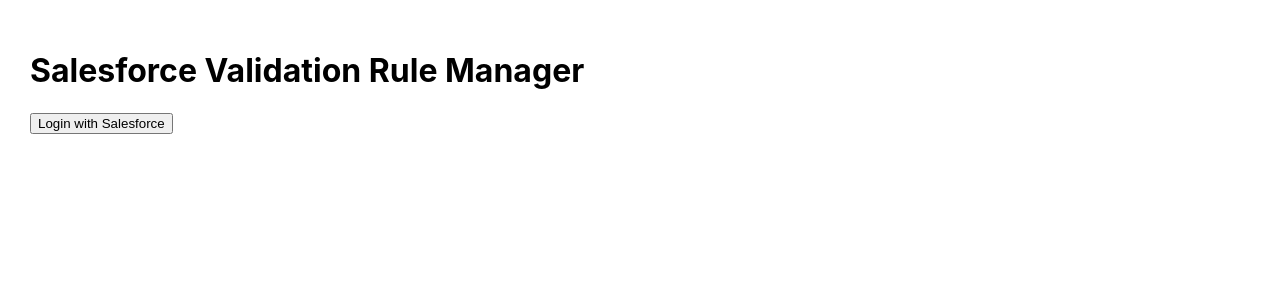
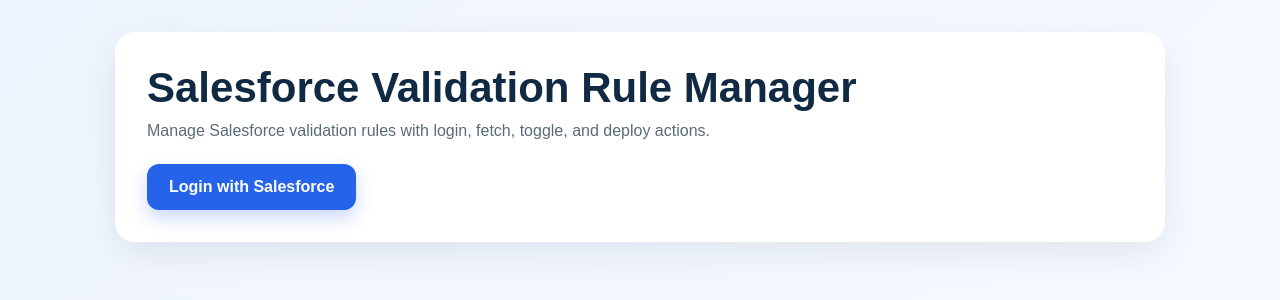
Before and after one commit to Nitin88362/salesforce-validation-rule-manager, a React (Create React App) app: page / in a window 1280 px wide. Shown: the top 300 px of the page. Built offline with nearby package versions, Linux system fonts and the light colour scheme.

Commit message:
final working code2

```diff
--- a/src/App.js
+++ b/src/App.js
@@ -8,10 +8,8 @@
   const [message, setMessage] = useState("Please load validation rules.");
   const [loading, setLoading] = useState(false);
 
-  // ✅ Salesforce Config
-  const CLIENT_ID = "3MVG9dAEux2v1sLukFhQF9vBZ.qENfdR_rvfqzAtMu97Uao21TxTxZXc7nPbu8lIdxmiWZ8hJwpo1VWMkzDf1";
-
-  // ✅ IMPORTANT FIX (auto dynamic URL)
+  const CLIENT_ID =
+    "3MVG9dAEux2v1sLukFhQF9vBZ.qENfdR_rvfqzAtMu97Uao21TxTxZXc7nPbu8lIdxmiWZ8hJwpo1VWMkzDf1";
   const REDIRECT_URI = window.location.origin + "/callback";
 
   useEffect(() => {
@@ -32,7 +30,6 @@
     } else {
       const savedToken = localStorage.getItem("access_token");
       const savedUrl = localStorage.getItem("instance_url");
-
       if (savedToken && savedUrl) {
         setAccessToken(savedToken);
         setInstanceUrl(savedUrl);
@@ -55,8 +52,7 @@
       setLoading(true);
       setMessage("Loading validation rules...");
 
-      const query =
-        "SELECT Id, ValidationName, Active FROM ValidationRule";
+      const query = "SELECT Id, ValidationName, Active FROM ValidationRule";
 
       const response = await axios.get(
         `${instanceUrl}/services/data/v60.0/tooling/query/?q=${encodeURIComponent(query)}`,
@@ -71,7 +67,7 @@
       setRules(fetchedRules);
       setMessage(`${fetchedRules.length} validation rule(s) loaded successfully.`);
     } catch (error) {
-      setMessage("Failed to load rules");
+      setMessage("Failed to load rules.");
       setRules([]);
     } finally {
       setLoading(false);
@@ -83,10 +79,15 @@
       rule.Id === id ? { ...rule, Active: !rule.Active } : rule
     );
     setRules(updatedRules);
-    setMessage("Updated locally. Click Deploy.");
+    setMessage("Rule updated locally. Click Deploy Changes.");
   };
 
   const toggleAllRules = () => {
+    if (rules.length === 0) {
+      setMessage("Please load validation rules first.");
+      return;
+    }
+
     const allActive = rules.every((rule) => rule.Active);
     const updatedRules = rules.map((rule) => ({
       ...rule,
@@ -94,7 +95,7 @@
     }));
 
     setRules(updatedRules);
-    setMessage("All updated. Click Deploy.");
+    setMessage("All rules updated locally. Click Deploy Changes.");
   };
 
   const deployChanges = async () => {
@@ -102,7 +103,6 @@
       setLoading(true);
       setMessage("Deploying changes...");
 
-      // ✅ FINAL BACKEND URL (Render)
       const response = await axios.post(
         "https://salesforce-validation-rule-manager-4.onrender.com/deploy-rules",
         {
@@ -114,7 +114,7 @@
 
       setMessage(response.data.message || "Deploy success");
     } catch (error) {
-      setMessage("Deploy failed ❌");
+      setMessage("Deploy failed.");
     } finally {
       setLoading(false);
     }
@@ -125,51 +125,290 @@
     setAccessToken("");
     setInstanceUrl("");
     setRules([]);
-    setMessage("Logged out");
+    setMessage("Logged out successfully.");
+  };
+
+  const styles = {
+    page: {
+      minHeight: "100vh",
+      background: "linear-gradient(135deg, #eef4ff 0%, #f8fbff 100%)",
+      padding: "32px 16px",
+      fontFamily: "Arial, sans-serif",
+    },
+    container: {
+      maxWidth: "1050px",
+      margin: "0 auto",
+    },
+    card: {
+      backgroundColor: "#ffffff",
+      borderRadius: "20px",
+      boxShadow: "0 12px 35px rgba(15, 23, 42, 0.08)",
+      padding: "32px",
+    },
+    title: {
+      margin: 0,
+      fontSize: "42px",
+      fontWeight: "700",
+      color: "#102a43",
+      marginBottom: "10px",
+    },
+    subtitle: {
+      margin: 0,
+      color: "#5b6b7a",
+      fontSize: "16px",
+      marginBottom: "24px",
+    },
+    topBar: {
+      display: "flex",
+      flexWrap: "wrap",
+      gap: "12px",
+      marginBottom: "20px",
+    },
+    primaryButton: {
+      backgroundColor: "#2563eb",
+      color: "#fff",
+      border: "none",
+      borderRadius: "10px",
+      padding: "12px 18px",
+      fontSize: "15px",
+      fontWeight: "600",
+      cursor: "pointer",
+      boxShadow: "0 6px 14px rgba(37, 99, 235, 0.22)",
+    },
+    grayButton: {
+      backgroundColor: "#6b7280",
+      color: "#fff",
+      border: "none",
+      borderRadius: "10px",
+      padding: "12px 18px",
+      fontSize: "15px",
+      fontWeight: "600",
+      cursor: "pointer",
+    },
+    greenButton: {
+      backgroundColor: "#059669",
+      color: "#fff",
+      border: "none",
+      borderRadius: "10px",
+      padding: "12px 18px",
+      fontSize: "15px",
+      fontWeight: "600",
+      cursor: "pointer",
+      boxShadow: "0 6px 14px rgba(5, 150, 105, 0.20)",
+    },
+    loginButton: {
+      backgroundColor: "#2563eb",
+      color: "#fff",
+      border: "none",
+      borderRadius: "12px",
+      padding: "14px 22px",
+      fontSize: "16px",
+      fontWeight: "700",
+      cursor: "pointer",
+      boxShadow: "0 8px 18px rgba(37, 99, 235, 0.24)",
+    },
+    messageBox: {
+      backgroundColor: "#eef2ff",
+      border: "1px solid #dbe3ff",
+      color: "#1e3a8a",
+      padding: "14px 16px",
+      borderRadius: "12px",
+      fontWeight: "600",
+      marginBottom: "22px",
+    },
+    infoGrid: {
+      display: "grid",
+      gridTemplateColumns: "repeat(auto-fit, minmax(220px, 1fr))",
+      gap: "16px",
+      marginBottom: "24px",
+    },
+    infoCard: {
+      backgroundColor: "#f8fafc",
+      border: "1px solid #e5e7eb",
+      borderRadius: "14px",
+      padding: "16px",
+    },
+    infoLabel: {
+      color: "#64748b",
+      fontSize: "13px",
+      marginBottom: "6px",
+    },
+    infoValue: {
+      color: "#0f172a",
+      fontSize: "15px",
+      fontWeight: "700",
+      wordBreak: "break-word",
+    },
+    statusPill: {
+      display: "inline-block",
+      padding: "6px 12px",
+      borderRadius: "999px",
+      fontSize: "13px",
+      fontWeight: "700",
+      backgroundColor: "#dcfce7",
+      color: "#166534",
+    },
+    tableWrap: {
+      overflowX: "auto",
+      border: "1px solid #e5e7eb",
+      borderRadius: "16px",
+    },
+    table: {
+      width: "100%",
+      borderCollapse: "collapse",
+      backgroundColor: "#fff",
+    },
+    th: {
+      backgroundColor: "#f8fafc",
+      color: "#0f172a",
+      textAlign: "left",
+      fontSize: "15px",
+      padding: "16px",
+      borderBottom: "1px solid #e5e7eb",
+    },
+    td: {
+      padding: "16px",
+      borderBottom: "1px solid #eef2f7",
+      color: "#1f2937",
+      fontSize: "15px",
+    },
+    actionButton: {
+      backgroundColor: "#111827",
+      color: "#fff",
+      border: "none",
+      borderRadius: "10px",
+      padding: "9px 14px",
+      fontSize: "14px",
+      fontWeight: "600",
+      cursor: "pointer",
+    },
+    activeBadge: {
+      display: "inline-block",
+      padding: "6px 12px",
+      borderRadius: "999px",
+      backgroundColor: "#dcfce7",
+      color: "#166534",
+      fontWeight: "700",
+      fontSize: "13px",
+    },
+    inactiveBadge: {
+      display: "inline-block",
+      padding: "6px 12px",
+      borderRadius: "999px",
+      backgroundColor: "#fee2e2",
+      color: "#b91c1c",
+      fontWeight: "700",
+      fontSize: "13px",
+    },
+    emptyState: {
+      padding: "30px",
+      textAlign: "center",
+      color: "#64748b",
+      fontWeight: "600",
+    },
   };
 
   return (
-    <div style={{ padding: "30px" }}>
-      <h1>Salesforce Validation Rule Manager</h1>
+    <div style={styles.page}>
+      <div style={styles.container}>
+        <div style={styles.card}>
+          <h1 style={styles.title}>Salesforce Validation Rule Manager</h1>
+          <p style={styles.subtitle}>
+            Manage Salesforce validation rules with login, fetch, toggle, and deploy actions.
+          </p>
 
           {!accessToken ? (
-        <button onClick={loginWithSalesforce}>
+            <button style={styles.loginButton} onClick={loginWithSalesforce}>
               Login with Salesforce
             </button>
           ) : (
             <>
-          <button onClick={getValidationRules}>Get Rules</button>
-          <button onClick={toggleAllRules}>Toggle All</button>
-          <button onClick={deployChanges}>Deploy</button>
-          <button onClick={logout}>Logout</button>
+              <div style={styles.topBar}>
+                <button style={styles.primaryButton} onClick={getValidationRules} disabled={loading}>
+                  Get Validation Rules
+                </button>
 
-          <p>{loading ? "Loading..." : message}</p>
+                <button style={styles.grayButton} onClick={toggleAllRules} disabled={loading}>
+                  Toggle All
+                </button>
 
-          <table border="1">
+                <button style={styles.greenButton} onClick={deployChanges} disabled={loading}>
+                  Deploy Changes
+                </button>
+
+                <button style={styles.grayButton} onClick={logout} disabled={loading}>
+                  Logout
+                </button>
+              </div>
+
+              <div style={styles.messageBox}>
+                {loading ? "Please wait..." : message}
+              </div>
+
+              <div style={styles.infoGrid}>
+                <div style={styles.infoCard}>
+                  <div style={styles.infoLabel}>Login Status</div>
+                  <div style={styles.infoValue}>
+                    <span style={styles.statusPill}>Connected</span>
+                  </div>
+                </div>
+
+                <div style={styles.infoCard}>
+                  <div style={styles.infoLabel}>Instance URL</div>
+                  <div style={styles.infoValue}>{instanceUrl || "Not available"}</div>
+                </div>
+
+                <div style={styles.infoCard}>
+                  <div style={styles.infoLabel}>Total Rules</div>
+                  <div style={styles.infoValue}>{rules.length}</div>
+                </div>
+              </div>
+
+              <div style={styles.tableWrap}>
+                <table style={styles.table}>
                   <thead>
                     <tr>
-                <th>Name</th>
-                <th>Status</th>
-                <th>Action</th>
+                      <th style={styles.th}>Rule Name</th>
+                      <th style={styles.th}>Status</th>
+                      <th style={styles.th}>Action</th>
                     </tr>
                   </thead>
-
                   <tbody>
-              {rules.map((rule) => (
+                    {rules.length > 0 ? (
+                      rules.map((rule) => (
                         <tr key={rule.Id}>
-                  <td>{rule.ValidationName}</td>
-                  <td>{rule.Active ? "Active" : "Inactive"}</td>
-                  <td>
-                    <button onClick={() => toggleRule(rule.Id)}>
+                          <td style={styles.td}>{rule.ValidationName}</td>
+                          <td style={styles.td}>
+                            {rule.Active ? (
+                              <span style={styles.activeBadge}>Active</span>
+                            ) : (
+                              <span style={styles.inactiveBadge}>Inactive</span>
+                            )}
+                          </td>
+                          <td style={styles.td}>
+                            <button
+                              style={styles.actionButton}
+                              onClick={() => toggleRule(rule.Id)}
+                            >
                               {rule.Active ? "Disable" : "Enable"}
                             </button>
                           </td>
                         </tr>
-              ))}
+                      ))
+                    ) : (
+                      <tr>
+                        <td colSpan="3" style={styles.emptyState}>
+                          No validation rules loaded yet.
+                        </td>
+                      </tr>
+                    )}
                   </tbody>
                 </table>
+              </div>
             </>
           )}
+        </div>
+      </div>
     </div>
   );
 }
```
Lines whose indentation alone changed are shown as unchanged.
